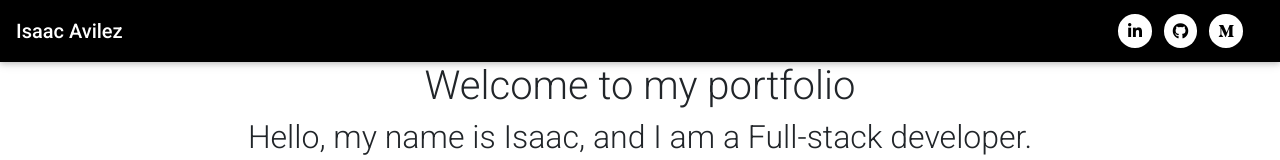
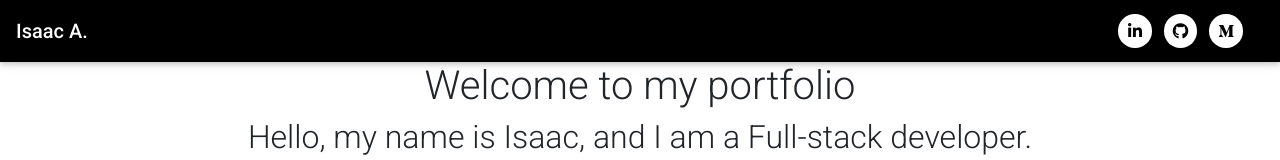
Before and after one commit to IA26/my-portfolio, a React (Create React App) app: page / in a window 1280 px wide. Shown: the top 160 px of the page. Built offline with nearby package versions, Linux system fonts and the light colour scheme.

Commit message:
shortened name

```diff
--- a/src/components/NavBarPage.js
+++ b/src/components/NavBarPage.js
@@ -7,7 +7,7 @@ function NavbarPage(props) {
 
   return (
       <MDBNavbar color="black" dark expand="md">
-       <MDBNavbarBrand href="#"> <strong>Isaac Avilez</strong> </MDBNavbarBrand>
+       <MDBNavbarBrand href="#"> <strong>Isaac A.</strong> </MDBNavbarBrand>
          <MDBNavbarNav left>
           <MDBNavItem></MDBNavItem>
          </MDBNavbarNav>
```
Also changed, not shown: src/containers/Portfolio.js (line endings or trailing spaces).
